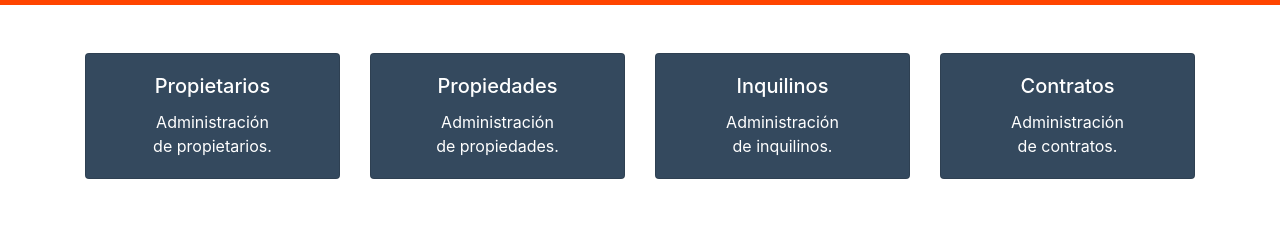
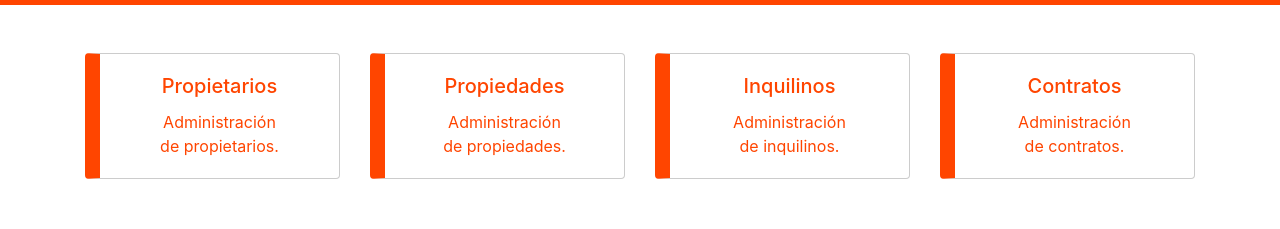
Before and after one commit to rkotik/alquiler, a plain HTML site: page index.html in a window 1280 px wide. Shown: the part 51-280 px from the top of the page. Drawn offline with nearby package versions, Linux system fonts and the light colour scheme.

Commit message:
cambio de colores

```diff
--- a/index.html
+++ b/index.html
@@ -33,7 +33,7 @@
         <!-- Card -->
         <div class="col-md-3">
           <a href="#" class="">
-            <div class="card mb-3 bg-cards text-white">
+            <div class="card mb-3 bg-cards text-orangered">
               <div class="row no-gutters">
                 <div class="col-md-12">
                   <div class="card-body text-center">
@@ -48,7 +48,7 @@
         <!-- Card -->
         <div class="col-md-3">
           <a href="#">
-            <div class="card mb-3 bg-cards text-white">
+            <div class="card mb-3 bg-cards text-orangered">
               <div class="row no-gutters">
                 <div class="col-md-12">
                   <div class="card-body text-center">
@@ -63,7 +63,7 @@
         <!-- Card -->
         <div class="col-md-3">
           <a href="#">
-            <div class="card mb-3 bg-cards text-white">
+            <div class="card mb-3 bg-cards text-orangered">
               <div class="row no-gutters">
                 <div class="col-md-12">
                   <div class="card-body text-center">
@@ -78,7 +78,7 @@
         <!-- Card -->
         <div class="col-md-3">
           <a href="#">
-            <div class="card mb-3 bg-cards text-white">
+            <div class="card mb-3 bg-cards text-orangered">
               <div class="row no-gutters">
                 <div class="col-md-12">
                   <div class="card-body text-center">
--- a/style.css
+++ b/style.css
@@ -7,7 +7,12 @@
   background-color: orangered !important;
 }
 .bg-cards {
-  background-color: #34495e !important;
+  background-color: white;
+  border: 1px solid #cccccc;
+  border-left: 15px solid orangered;
+}
+.text-orangered {
+  color: orangered;
 }
 .botones a {
   text-decoration: none;
@@ -16,5 +21,5 @@
   transition: all .5s ease;
 }
 .botones a:hover .card {
-  transform: scale(1.08);
+  transform: scale(1.15);
 }
```
